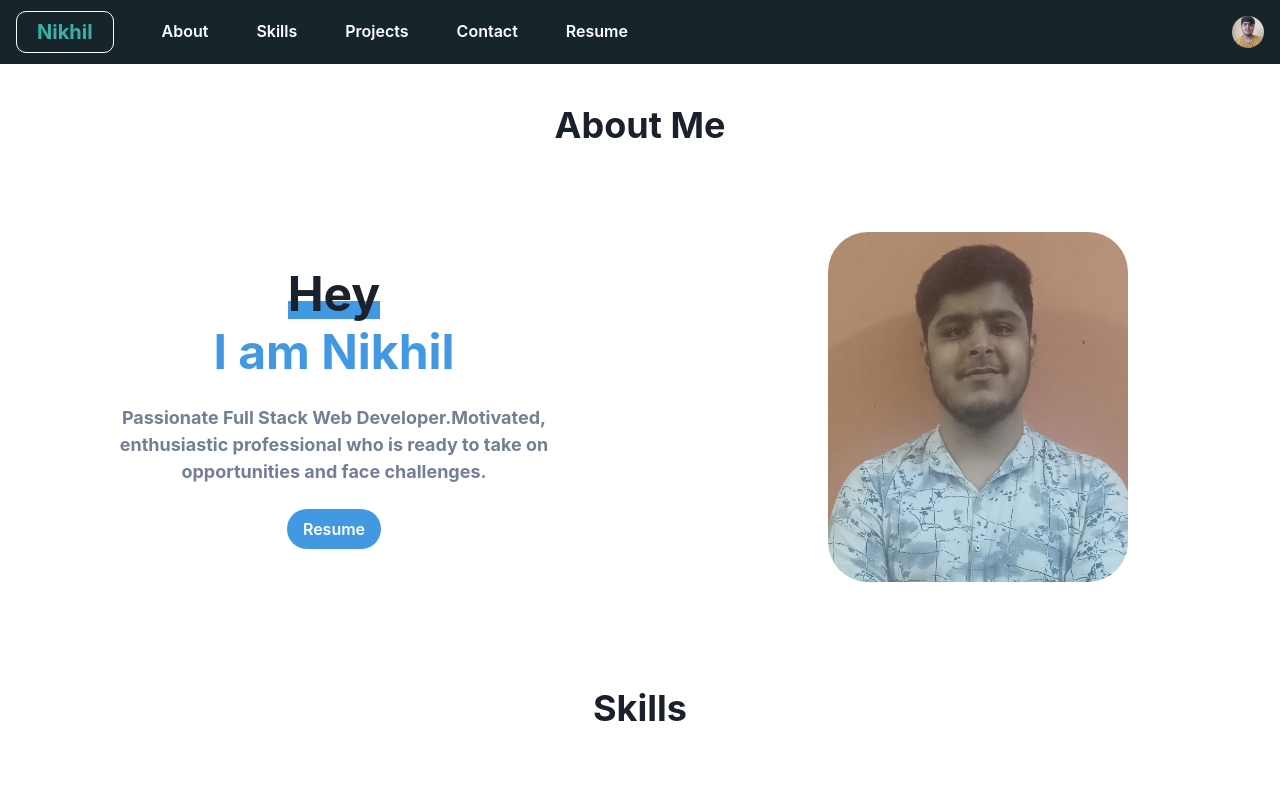
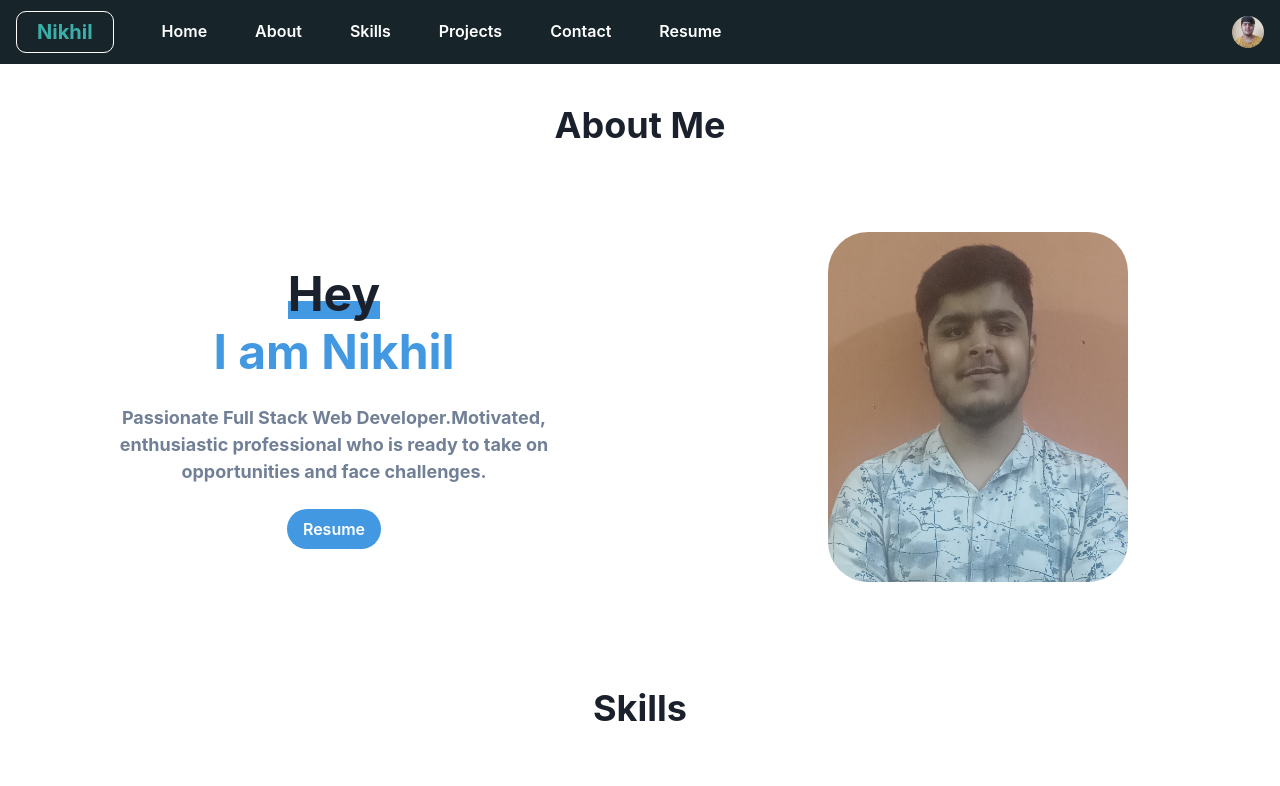
Before and after one commit to snikhil2001/snikhil2001.github.io, a React (Create React App) app: page /about in a window 1280 px wide. Shown: the top 786 px of the page. Built offline with nearby package versions, Linux system fonts and the light colour scheme.

Commit message:
modified

```diff
--- a/src/components/Navbar.jsx
+++ b/src/components/Navbar.jsx
@@ -18,7 +18,14 @@ import { HamburgerIcon, CloseIcon } from "@chakra-ui/icons";
 
 // const Links = ["About", "Projects", "Skills", "Contact Me"];
 const Links = [
-  { title: "About", path: "about", class1: "nav-link", class2: "home about" },
+  {
+    title: "Home",
+    path: "about",
+    class1: "nav-link",
+    class2: "home",
+    id: "home",
+  },
+  { title: "About", path: "about", class1: "nav-link", class2: "about" },
   { title: "Skills", path: "skill", class1: "nav-link", class2: "skills" },
   {
     title: "Projects",
@@ -80,6 +87,7 @@ export default function Navbar() {
                 {el.path ===
                 "https://drive.google.com/file/d/1U9pKGFa6VbSpQNZ1h20XwmGdLEu6TE3i/view?usp=share_link" ? (
                   <a
+                    className={`${el.class1} ${el.class2}`}
                     target={"_blank"}
                     rel="noreferrer"
                     href="https://drive.google.com/file/d/1U9pKGFa6VbSpQNZ1h20XwmGdLEu6TE3i/view?usp=share_link"
--- a/src/pages/About.jsx
+++ b/src/pages/About.jsx
@@ -15,14 +15,17 @@ import Resume from "../Images/Nikhil_Sahni_Resume.pdf";
 export default function About() {
   return (
     <Stack
-      id="home"
+      id="about"
       className="about section"
       minH={{ lg: "60vh", sm: "auto", md: "auto", base: "auto" }}
       direction={{ base: "column", md: "row" }}
     >
       <Flex p={8} background="#" flex={1} align={"center"} justify={"center"}>
         <Stack spacing={6} w={"full"} maxW={"lg"}>
-          <Heading fontSize={{ base: "3xl", md: "4xl", lg: "5xl" }}>
+          <Heading
+            id="user-detail-name"
+            fontSize={{ base: "3xl", md: "4xl", lg: "5xl" }}
+          >
             <Text
               as={"span"}
               position={"relative"}
@@ -40,7 +43,7 @@ export default function About() {
               Hey
             </Text>
             <br />{" "}
-            <Text id="user-detail-name" color={"blue.400"} as={"span"}>
+            <Text color={"blue.400"} as={"span"}>
               I am Nikhil
             </Text>
           </Heading>
@@ -60,7 +63,7 @@ export default function About() {
             spacing={4}
           >
             <a
-              id="resume-button-2"
+              id="resume-button-2 "
               href={Resume}
               download={"Nikhil_Sahni_Resume"}
             >
```
